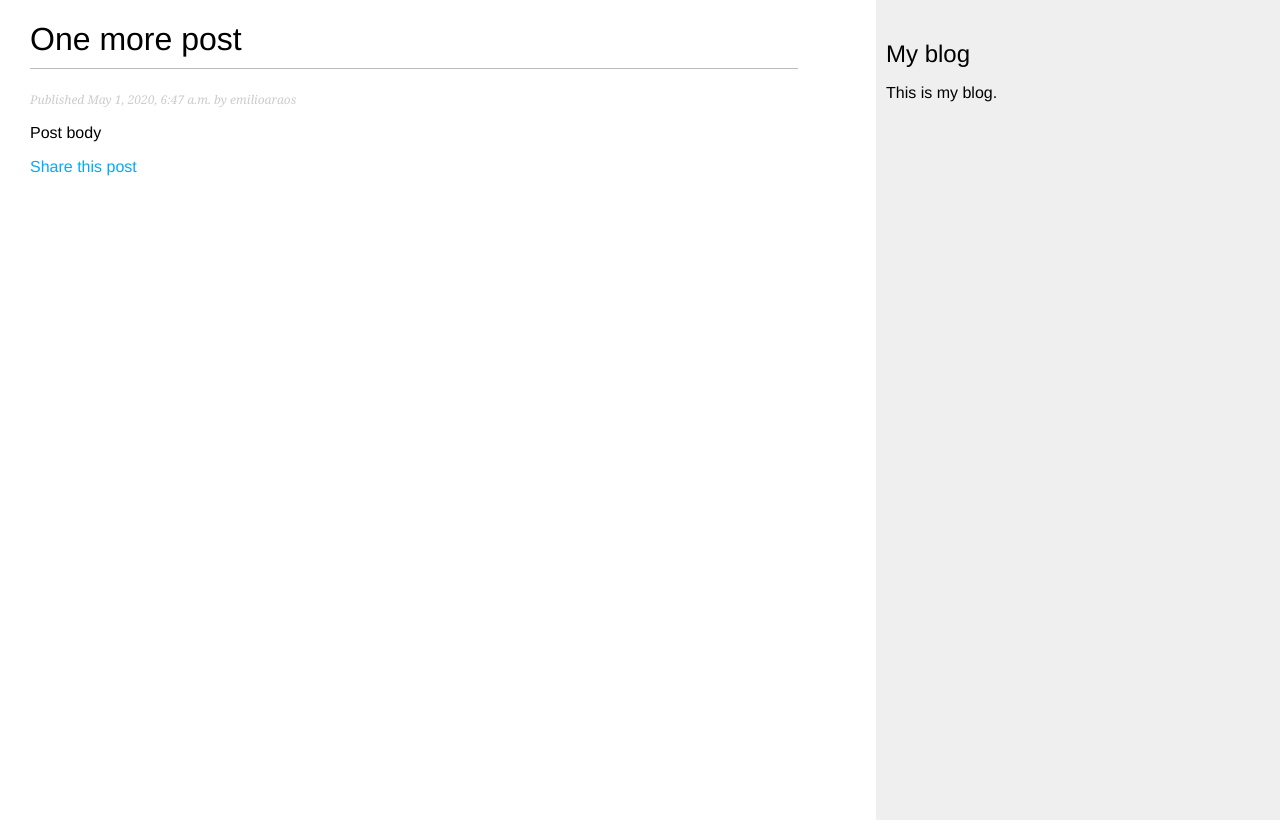
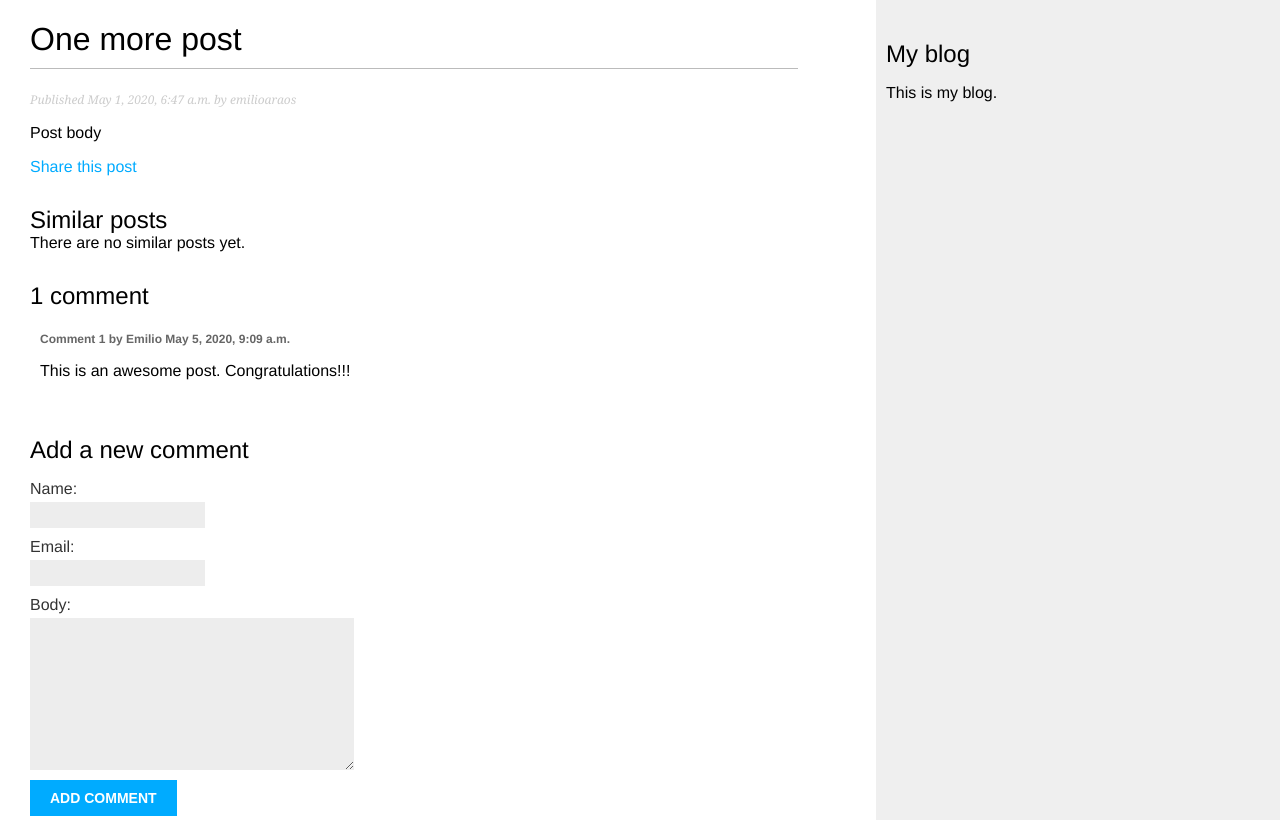
Before and after one commit to ea3/Django-Blog, a Django app: a page that uses mysite/blog/templates/blog/post/detail.html in a window 1280 px wide. Run offline with Django 3.2, Linux system fonts and the light colour scheme; data comes from the database, SQL or seed files in the repository; both versions use the stored data as it was after the commit.

Commit message:
Adding comment fomr-Fixed

```diff
--- a/mysite/blog/forms.py
+++ b/mysite/blog/forms.py
@@ -1,4 +1,5 @@
 from django import forms
+from .models import Comment
 
 
 class EmailPostForm(forms.Form):
@@ -6,3 +7,9 @@ class EmailPostForm(forms.Form):
     email = forms.EmailField()
     to = forms.EmailField()
     comments = forms.CharField(required=False, widget=forms.Textarea)
+
+
+class CommentForm(forms.ModelForm):
+    class Meta:
+        model = Comment
+        fields = ('name', 'email', 'body')
--- a/mysite/blog/models.py
+++ b/mysite/blog/models.py
@@ -52,3 +52,19 @@ class Post(models.Model):
 
     def __str__(self):  # Human-readable representation of the object.
         return self.title
+
+
+class Comment(models.Model):
+    post = models.ForeignKey(Post, on_delete=models.CASCADE, related_name='comments')
+    name = models.CharField(max_length=80)
+    email = models.EmailField()
+    body = models.TextField()
+    created = models.DateTimeField(auto_now_add=True)
+    updated = models.DateTimeField(auto_now=True)
+    active = models.BooleanField(default=True)
+
+    class Meta:
+        ordering = ('created', )
+
+    def __str__(self):
+        return f'Comment by {self.name} on {self.post}'
--- a/mysite/blog/templates/blog/post/detail.html
+++ b/mysite/blog/templates/blog/post/detail.html
@@ -9,8 +9,42 @@
   </p>
   {{ post.body|linebreaks }}
   <p>
-    <a href="{% url 'blog:post_share' post.id %}">
+    <a href="{% url "blog:post_share" post.id %}">
       Share this post
     </a>
   </p>
+  <h2>Similar posts</h2>
+  {% for post in similar_posts %}
+    <p>
+      <a href="{{ post.get_absolute_url }}">{{ post.title }}</a>
+    </p>
+  {% empty %}
+    There are no similar posts yet.
+  {% endfor %}
+  {% with comments.count as total_comments %}
+    <h2>
+      {{ total_comments }} comment{{ total_comments|pluralize }}
+    </h2>
+  {% endwith %}
+  {% for comment in comments %}
+    <div class="comment">
+      <p class="info">
+        Comment {{ forloop.counter }} by {{ comment.name }}
+        {{ comment.created }}
+      </p>
+      {{ comment.body|linebreaks }}
+    </div>
+  {% empty %}
+    <p>There are no comments yet.</p>
+  {% endfor %}
+  {% if new_comment %}
+    <h2>Your comment has been added.</h2>
+  {% else %}
+    <h2>Add a new comment</h2>
+    <form method="post">
+      {{ comment_form.as_p }}
+      {% csrf_token %}
+      <p><input type="submit" value="Add comment"></p>
+    </form>
+  {% endif %}
 {% endblock %}
--- a/mysite/blog/views.py
+++ b/mysite/blog/views.py
@@ -1,10 +1,10 @@
 from django.shortcuts import render, get_object_or_404
 from django.core.paginator import Paginator, EmptyPage, \
     PageNotAnInteger
-from .models import Post
+from .models import Post, Comment
 
 from django.views.generic import ListView
-from .forms import EmailPostForm
+from .forms import EmailPostForm, CommentForm
 from django.core.mail import send_mail
 
 
@@ -55,9 +55,26 @@ def post_detail(request, year, month, day, post):
                              publish__year=year,
                              publish__month=month,
                              publish__day=day)
+    # List of active comments for this post:
+    comments = post.comments.filter(active=True)
+    new_comment = None
+
+    if request.method == 'POST':
+        comment_form = CommentForm(data=request.POST)   # A comment was poster
+        if comment_form.is_valid():
+            new_comment = comment_form.save(commit=False)   # Create a comment object, don't save to db yet
+            new_comment.post = post     # Assign current  post to the comment
+            new_comment.save()      # Save the comment to db.
+
+    else:
+        comment_form = CommentForm()
+
     return render(request,
                   'blog/post/detail.html',
-                  {'post': post})
+                  {'post': post,
+                   'comments': comments,
+                   'new_comment': new_comment,
+                   'comment_form': comment_form})
 
 
 class PostListView(ListView):
```
Also changed, not shown: mysite/blog/admin.py (+8 -1 lines), mysite/blog/migrations/0002_comment.py (added), mysite/db.sqlite3.
